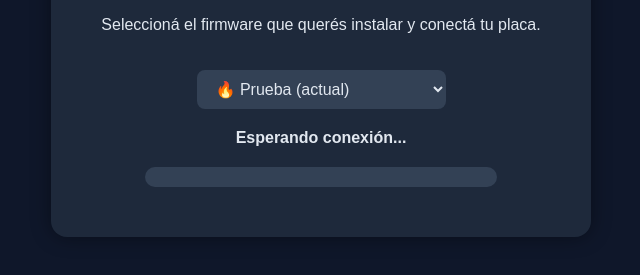
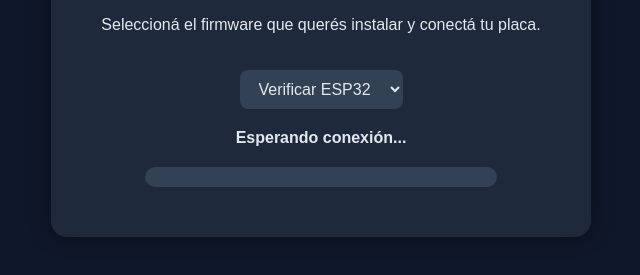
Before and after one commit to IgnacioPachec0/Flash-ESP32, a plain HTML site: page index.html in a window 1280 px wide. Shown: the part 155-430 px from the top of the page, without its empty margins (319-959 px from the left). Drawn offline with Linux system fonts and the light colour scheme.

Commit message:
Actualizo estructura: muevo firmware a /firmwares y agrego /src

```diff
--- a/index.html
+++ b/index.html
@@ -49,10 +49,7 @@
       <p>Seleccioná el firmware que querés instalar y conectá tu placa.</p>
 
       <select id="firmware">
-        <option value="firmwares/prueba/manifest.json">🔥 Prueba (actual)</option>
-        <option value="firmwares/sensor_wifi/manifest.json">📶 Sensor WiFi</option>
-        <option value="firmwares/rele_bluetooth/manifest.json">🔌 Relé Bluetooth</option>
-        <option value="firmwares/medidor_temperatura/manifest.json">🌡️ Medidor de Temperatura</option>
+        <option value="firmwares/prueba/manifest.json">Verificar ESP32</option>
       </select>
 
       <esp-web-install-button id="flashBtn"></esp-web-install-button>
```
Also changed, not shown: firmwares/prueba/manifest.json (renamed from build/manifest.json), 11 other files.
